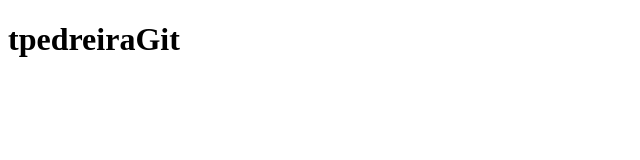
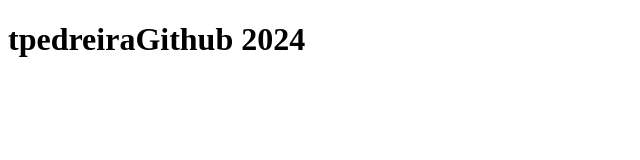
Before and after one commit to tpedreira/tpedreira.github.io, a plain HTML site: page index.html in a window 1280 px wide. Shown: the whole page, without its empty margins (0-640 px from the left). Drawn offline with Linux system fonts and the light colour scheme.

Commit message:
Update index.html

```diff
--- a/index.html
+++ b/index.html
@@ -9,6 +9,6 @@
         </style>
     </head>
     <body>
-        <h1>tpedreiraGit</h1>
+        <h1>tpedreiraGithub 2024</h1>
     </body>
 </html>
```
